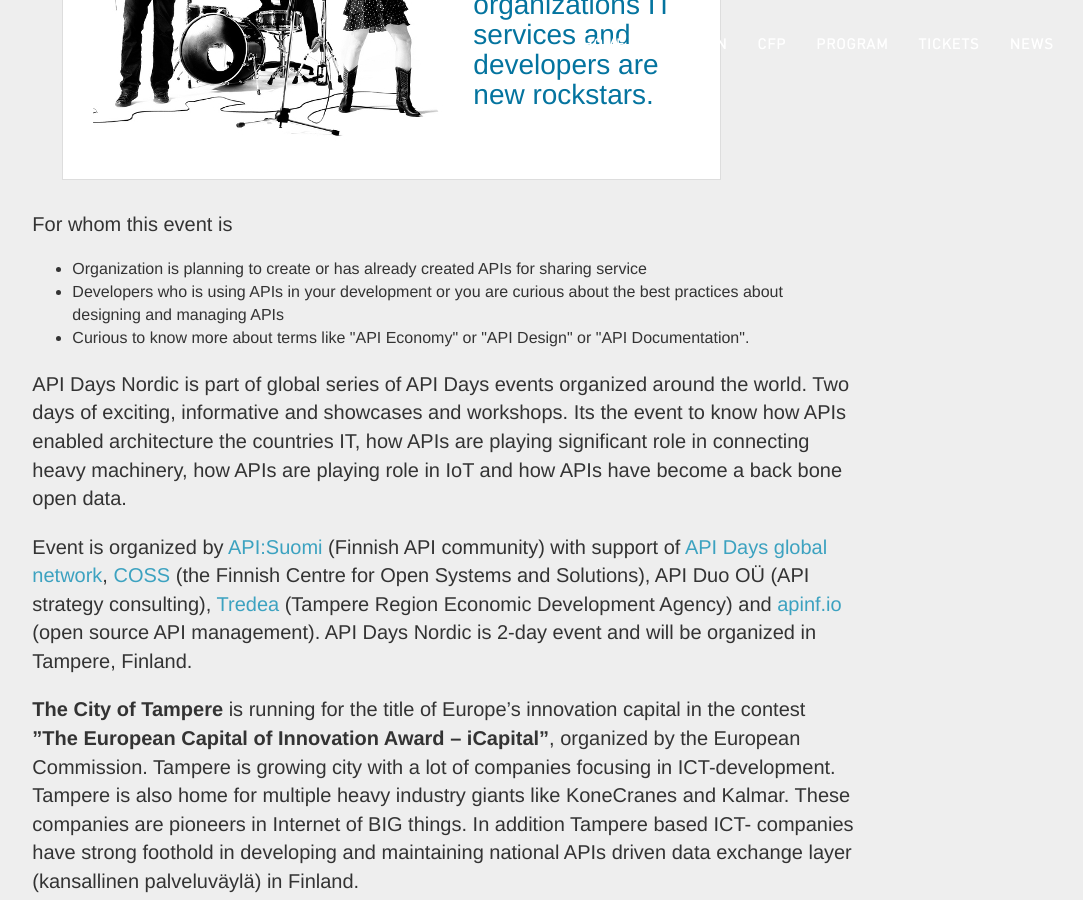
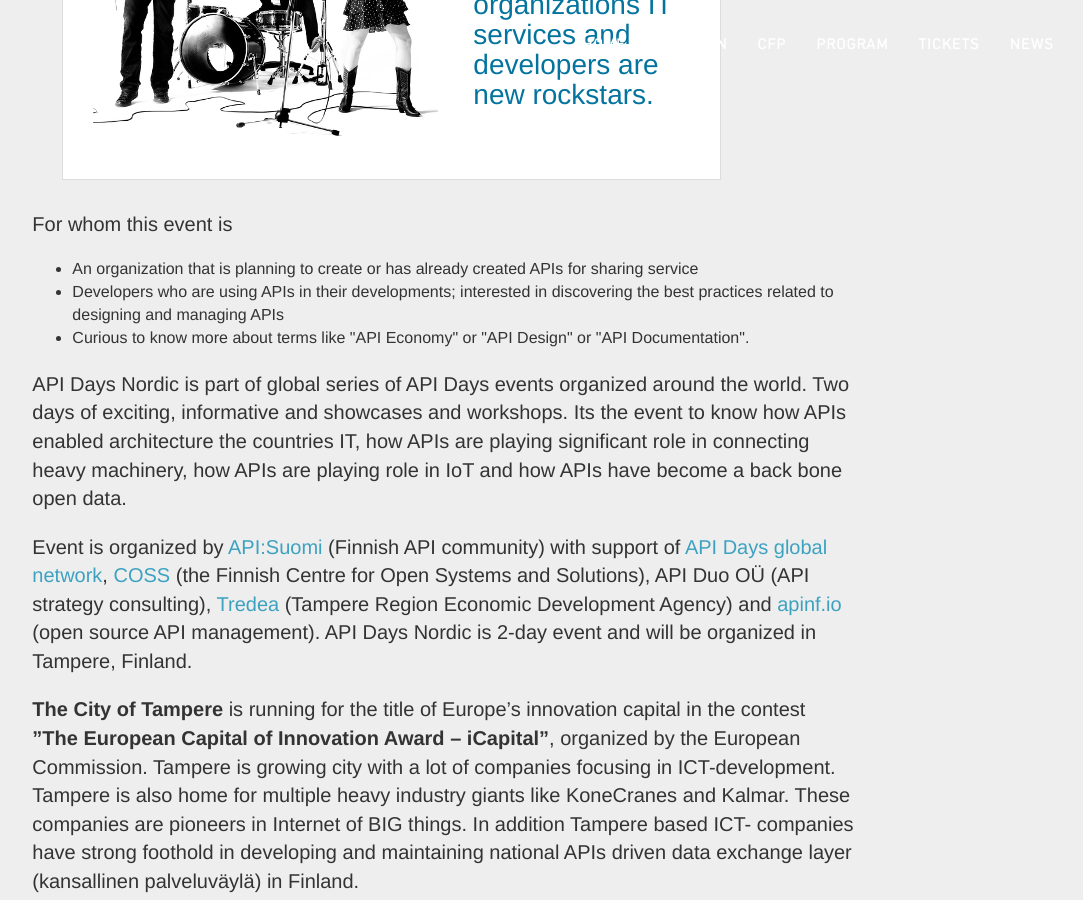
Before and after one commit to apidaysnordic/apidaysnordic.github.io, a Jekyll site: the page built from index.md, in a window 1280 px wide and 900 px high, scrolled down 1830 px. Shown: the whole window, without its empty margins (196-1279 px from the left). Built offline with Jekyll 4.4.1, drawn with Linux system fonts in a browser that asks for light colours; some web fonts are replaced; comment, search, counter and statistics services are not loaded.

Commit message:
Update default.html

```diff
--- a/_layouts/default.html
+++ b/_layouts/default.html
@@ -90,8 +90,8 @@
 				<p class="p1"><span>
 				For whom this event is
 				<ul>
-				<li>Organization is planning to create or has already created APIs for sharing service</li>
-				<li>Developers who is using APIs in your development or you are curious about the best practices about designing and managing APIs</li>
+				<li>An organization that is planning to create or has already created APIs for sharing service</li>
+				<li>Developers who are using APIs in their developments; interested in discovering the best practices related to designing and managing APIs</li>
 				<li>Curious to know more about terms like "API Economy" or "API Design" or "API Documentation".</li>
 				</ul>
 				</span></p>
```
